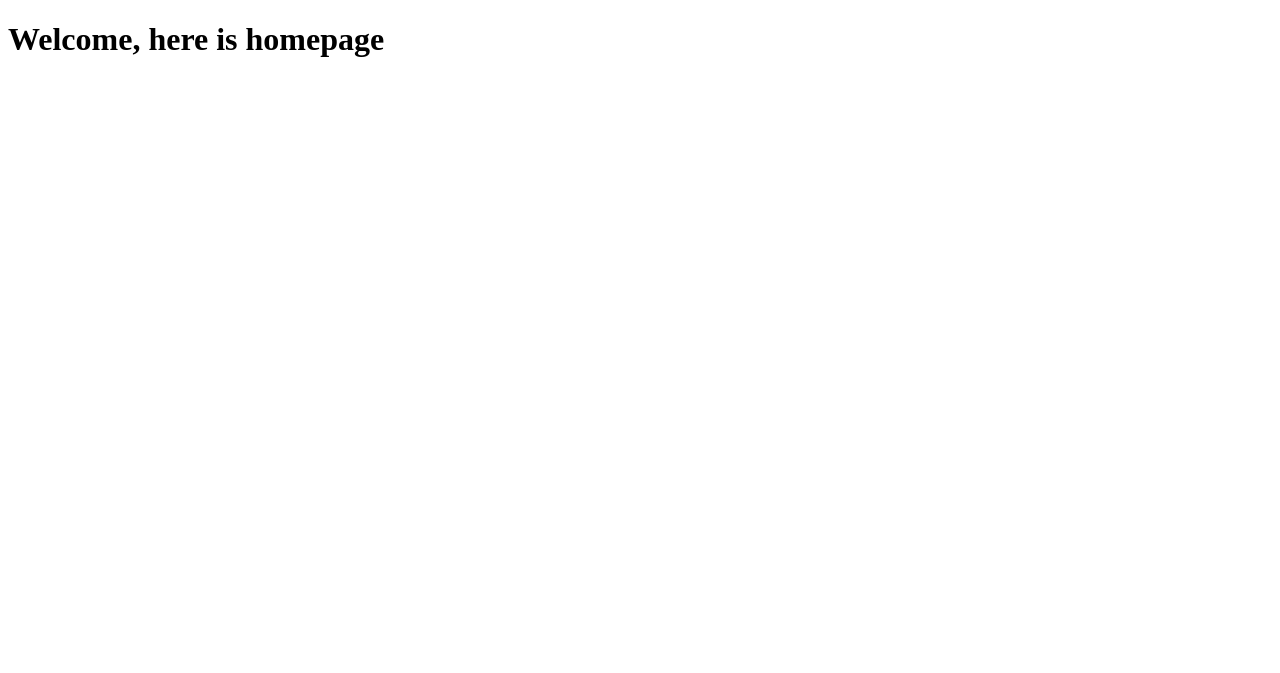
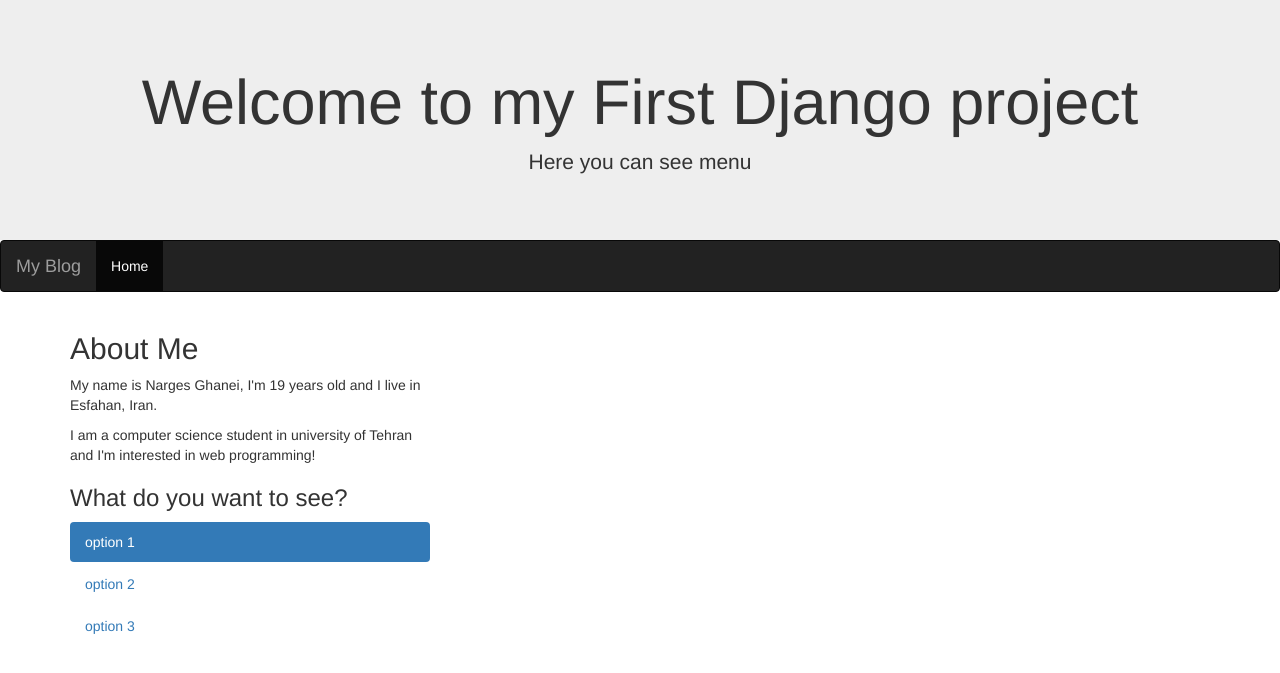
Before and after one commit to nrgsghanei2001/todoproject, a Django app: page / in a window 1280 px wide. Shown: the top 673 px of the page. Run offline with Django 3.2, Linux system fonts and the light colour scheme; some libraries are stand-ins or nearby versions.

Commit message:
add front

```diff
--- a/todoproject/templates/todoapp_pages/home_page.html
+++ b/todoproject/templates/todoapp_pages/home_page.html
@@ -1,12 +1,52 @@
 <!DOCTYPE html>
 <html lang="en">
 <head>
-    <meta charset="UTF-8">
-    <meta http-equiv="X-UA-Compatible" content="IE=edge">
-    <meta name="viewport" content="width=device-width, initial-scale=1.0">
-    <title>Document</title>
+  <title>Django Website</title>
+  <meta charset="utf-8">
+  <meta name="viewport" content="width=device-width, initial-scale=1">
+  <link rel="stylesheet" href="https://maxcdn.bootstrapcdn.com/bootstrap/3.4.1/css/bootstrap.min.css">
+  <script src="https://ajax.googleapis.com/ajax/libs/jquery/3.5.1/jquery.min.js"></script>
+  <script src="https://maxcdn.bootstrapcdn.com/bootstrap/3.4.1/js/bootstrap.min.js"></script>
 </head>
 <body>
-    <h1>Welcome, here is homepage</h1>
+
+<div class="jumbotron text-center" style="margin-bottom:0">
+  <h1>Welcome to my First Django project</h1>
+  <p>Here you can see menu</p>
+</div>
+
+<nav class="navbar navbar-inverse">
+  <div class="container-fluid">
+    <div class="navbar-header">
+      <button type="button" class="navbar-toggle" data-toggle="collapse" data-target="#myNavbar">
+        <span class="icon-bar"></span>
+        <span class="icon-bar"></span>
+        <span class="icon-bar"></span>
+      </button>
+      <a class="navbar-brand" href="#">My Blog</a>
+    </div>
+    <div class="collapse navbar-collapse" id="myNavbar">
+      <ul class="nav navbar-nav">
+        <li class="active"><a href="#">Home</a></li>
+      </ul>
+    </div>
+  </div>
+</nav>
+
+<div class="container">
+  <div class="row">
+    <div class="col-sm-4">
+      <h2>About Me</h2>
+      <p>My name is Narges Ghanei, I'm 19 years old and I live in Esfahan, Iran.</p>
+      <p>I am a computer science student in university of Tehran and I'm interested in web programming!</p>
+      <h3>What do you want to see?</h3>
+      <ul class="nav nav-pills nav-stacked">
+        <li class="active"><a href="#">option 1</a></li>
+        <li><a href="#">option 2</a></li>
+        <li><a href="#">option 3</a></li>
+      </ul>
+      <hr class="hidden-sm hidden-md hidden-lg">
+    </div>
+</div>
 </body>
 </html>
```
Also changed, not shown: todoproject/templates/photos/nature.png (added).
